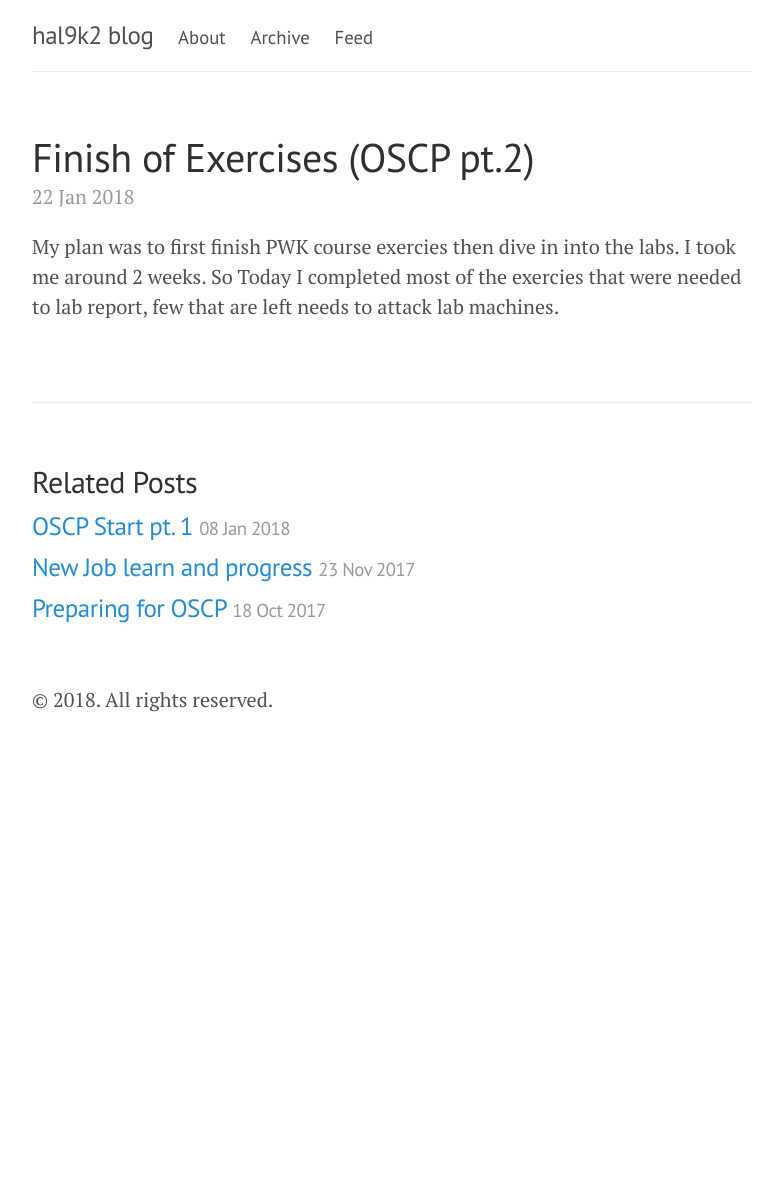
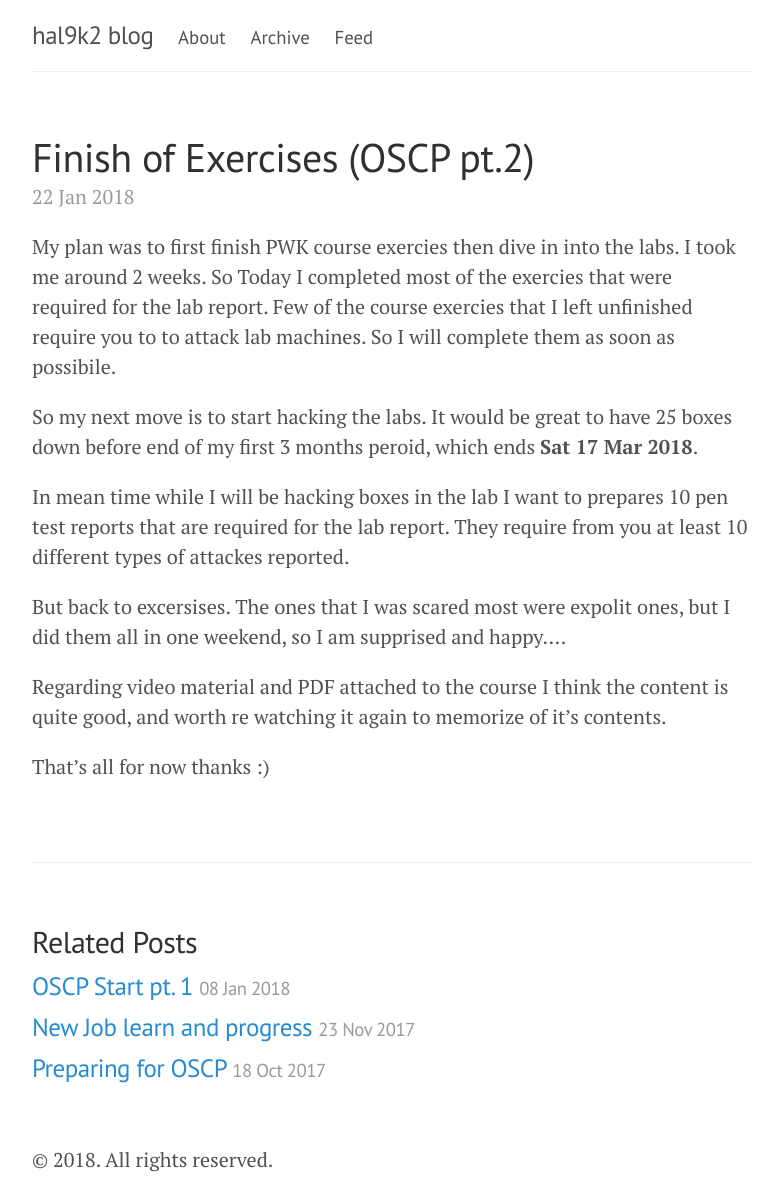
Before and after one commit to chosenonehacks/chosenonepl.github.io.old, a Jekyll site: the page built from _posts/2018-01-22-Finish-of-Exercises.md, in a window 1280 px wide. Shown: the whole page, without its empty margins (248-1031 px from the left). Built offline with Jekyll 4.4.1, drawn with Linux system fonts in a browser that asks for light colours; before the commit the page ends 900 px from its top, so only the background shows below that.

Commit message:
added contents of last post

```diff
--- a/_posts/2018-01-22-Finish-of-Exercises.md
+++ b/_posts/2018-01-22-Finish-of-Exercises.md
@@ -3,5 +3,14 @@ layout: post
 title: Finish of Exercises (OSCP pt.2)
 ---
 
+My plan was to first finish PWK course exercies then dive in into the labs. I took me around 2 weeks. So Today I completed most of the exercies that were required for the lab report. Few of the course exercies that I left unfinished require you to to attack lab machines. So I will complete them as soon as possibile.
 
-My plan was to first finish PWK course exercies then dive in into the labs. I took me around 2 weeks. So Today I completed most of the exercies that were needed to lab report, few that are left needs to attack lab machines.
+So my next move is to start hacking the labs. It would be great to have 25 boxes down before end of my first 3 months peroid, which ends <b>Sat 17 Mar 2018</b>.
+
+In mean time while I will be hacking boxes in the lab I want to prepares 10 pen test reports that are required for the lab report. They require from you at least 10 different types of attackes reported.
+
+But back to excersises. The ones that I was scared most were expolit ones, but I did them all in one weekend, so I am supprised and happy....
+
+Regarding video material and PDF attached to the course I think the content is quite good, and worth re watching it again to memorize of it's contents.
+
+That's all for now thanks :)
```
